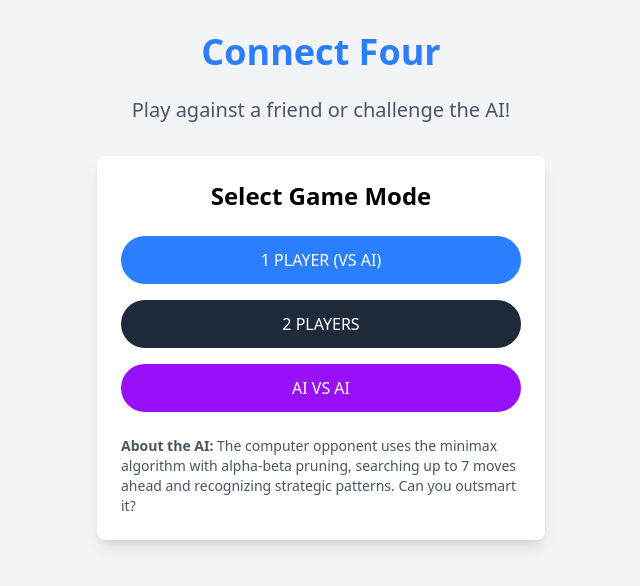
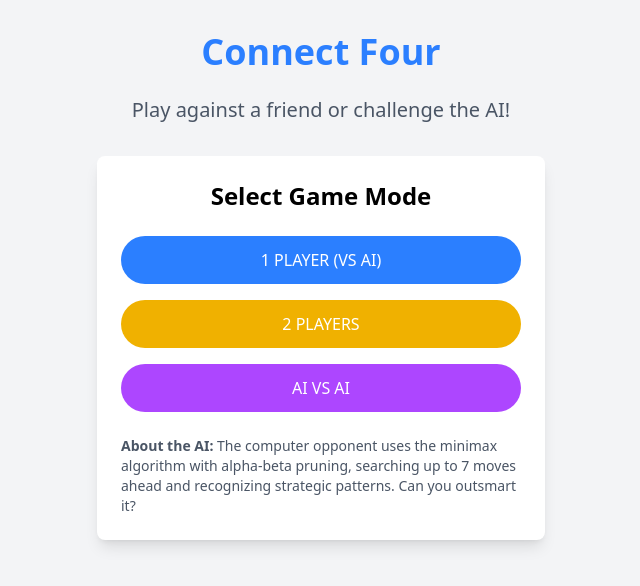
Before and after one commit to getFrontend/app-game-four-in-one, a React (Vite) app: page / in a window 1280 px wide. Shown: the top 586 px of the page, without its empty margins (319-959 px from the left). Built offline with nearby package versions, Linux system fonts and the light colour scheme.

Commit message:
fixed button color & cursor pointer

```diff
--- a/src/components/Menu.tsx
+++ b/src/components/Menu.tsx
@@ -15,21 +15,21 @@ const Menu: React.FC<MenuProps> = ({ setGameMode }) => {
 
         <div className="flex flex-col space-y-4">
           <button
-            className="bg-blue-500 text-white py-3 px-6 rounded-full font-medium hover:bg-blue-600 transition"
+            className="cursor-pointer bg-blue-500 text-white py-3 px-6 rounded-full font-medium hover:bg-blue-600 transition"
             onClick={() => setGameMode('1P')}
           >
             1 PLAYER (VS AI)
           </button>
 
           <button
-            className="bg-gray-800 text-white py-3 px-6 rounded-full font-medium hover:bg-gray-900 transition"
+            className="cursor-pointer bg-yellow-500 text-white py-3 px-6 rounded-full font-medium hover:bg-yellow-600 transition"
             onClick={() => setGameMode('2P')}
           >
             2 PLAYERS
           </button>
 
           <button
-            className="bg-purple-600 text-white py-3 px-6 rounded-full font-medium hover:bg-purple-700 transition"
+            className="cursor-pointer bg-purple-500 text-white py-3 px-6 rounded-full font-medium hover:bg-purple-600 transition"
             onClick={() => setGameMode('AI')}
           >
             AI VS AI
```
